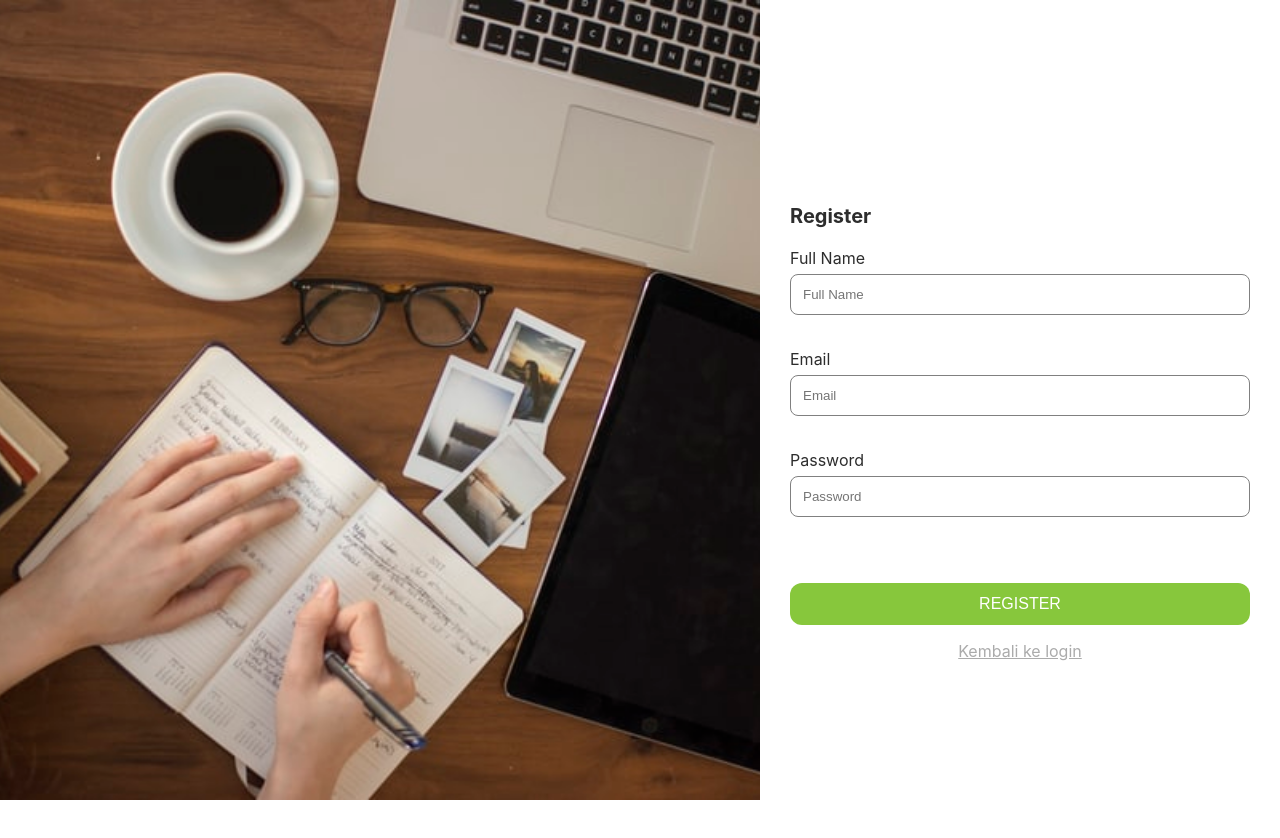
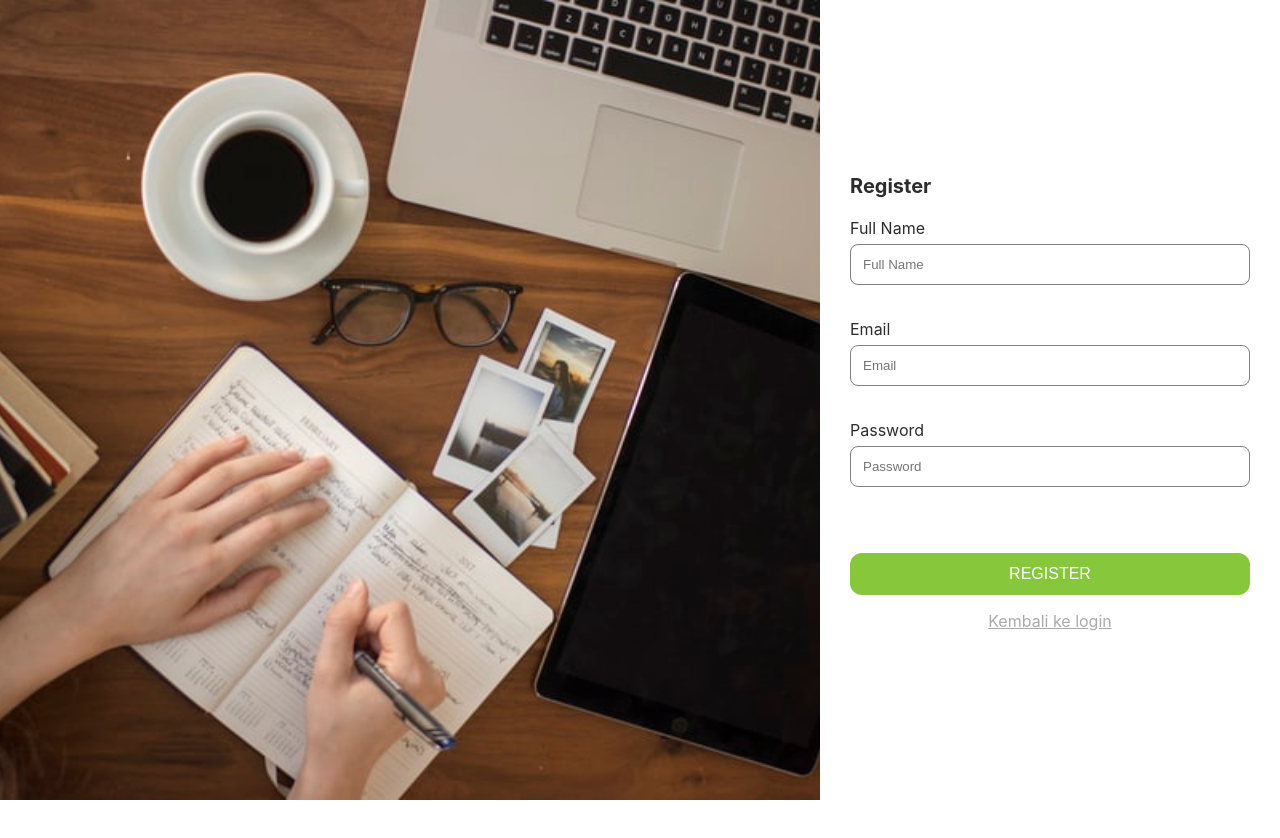
Before and after one commit to badruti94/mern-blog, a React (Create React App) app: page /register in a window 1280 px wide. Shown: the top 838 px of the page. After the commit the page ends 804 px from the top, so only its background shows below. Built offline with nearby package versions, Linux system fonts and the light colour scheme.

Commit message:
07 - Konsep SCSS Global & Slicing Halaman Login

```diff
--- a/src/components/atoms/Button/button.scss
+++ b/src/components/atoms/Button/button.scss
@@ -8,5 +8,6 @@
     border: none;
     color: white;
     text-transform: uppercase;
+    cursor: pointer;
 
 }
--- a/src/components/atoms/Link/link.scss
+++ b/src/components/atoms/Link/link.scss
@@ -3,4 +3,5 @@
     font-size: 16px;
     color: #ababab;
     text-decoration: underline;
+    cursor: pointer;
 }
--- a/src/pages/Login/index.js
+++ b/src/pages/Login/index.js
@@ -1,9 +1,22 @@
 import React from 'react'
+import { LoginBg } from '../../assets'
+import {Button, Gap, Input, Link} from '../../components'
 
 const Login = () => {
     return (
-        <div>
-           <p>Login Page</p>
+        <div className="main-page">
+            <div className="left" >
+                <img src={LoginBg} className="bg-image" alt="imageBg" />
+            </div>
+            <div className="right" >
+                <p className="title" >Login</p>
+                <Input label="Email" placeholder="Email" />
+                <Gap height={18} />
+                <Input label="Password" placeholder="Password" />
+                <Gap height={50} />
+                <Button title="login" />
+                <Link title="Belum punya akun, silahkan daftar" />
+            </div>
         </div>
     )
 }
--- a/src/pages/Register/register.scss
+++ b/src/pages/Register/register.scss
@@ -1,13 +1,12 @@
 .main-page {
     display: flex;
-    height: 100%;
+    height: 100vh;
     box-sizing: border-box;
 }
 
 .left {
     flex: 1;
     background-color: gray;
-    height: 100%;
 
     .bg-image{
         width: 100%;
@@ -19,11 +18,11 @@
 .right {
     width: 460px;
     background-color: white;
-    height: 100%;
     padding: 30px;
     display: flex;
     flex-direction: column;
     justify-content: center;
+    box-sizing: border-box;
     .title{
         font-size: 20px;
         font-weight: bold;
```
